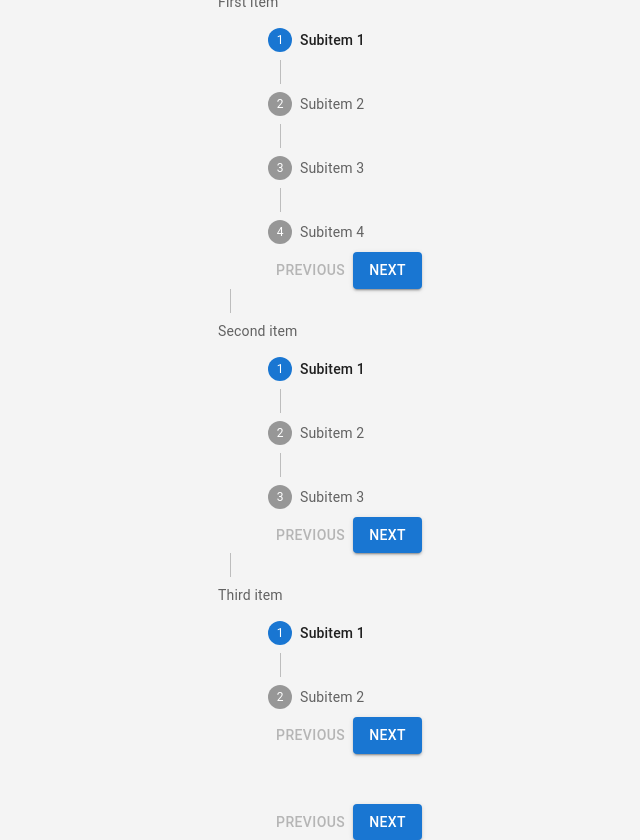
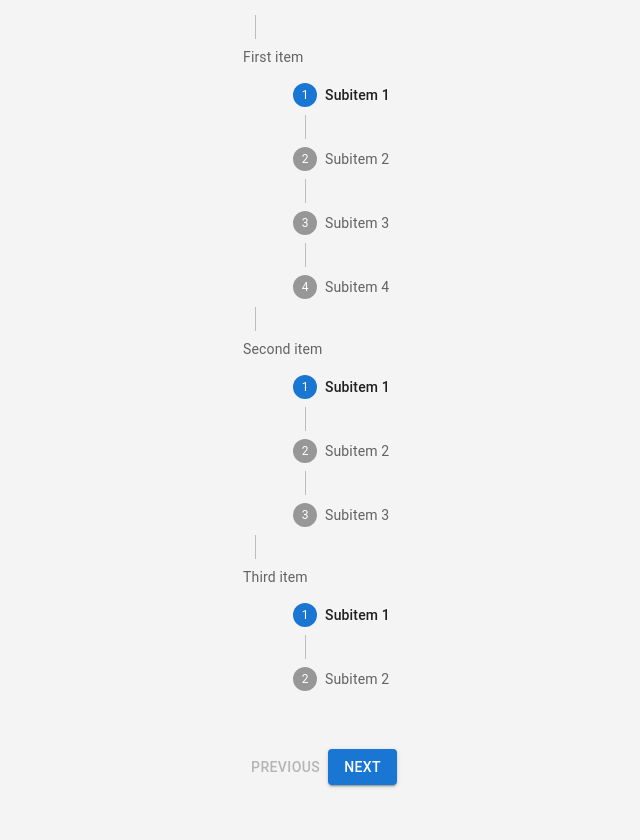
Before and after one commit to leandrofahur/react-sandbox, a React (Vite) app in the folder playground/react-mui-play/: page / in a window 1280 px wide. Shown: the whole page, without its empty margins (320-960 px from the left). After the commit the page ends 800 px from the top, so only its background shows below. Built offline with nearby package versions, Linux system fonts and the light colour scheme.

Commit message:
Using React-redux state management for inner and outer. Still the problem of all states changing

```diff
--- a/playground/react-mui-play/src/App.jsx
+++ b/playground/react-mui-play/src/App.jsx
@@ -1,5 +1,4 @@
-import React, { useState } from "react";
-import { Button, Box } from "@mui/material";
+import React from "react";
 import OuterStepper from "./components/MyStepper/OuterStepper/OuterStepper";
 
 import styles from "./App.module.scss";
--- a/playground/react-mui-play/src/components/MyStepper/InnerStepper/InnerStepper.jsx
+++ b/playground/react-mui-play/src/components/MyStepper/InnerStepper/InnerStepper.jsx
@@ -6,10 +6,10 @@ import { Button, Box, Stepper, Step, StepLabel } from "@mui/material";
 import styles from "./InnerStepper.module.scss";
 
 function InnerStepper(props) {
-  const { steps, activeStep, handleNext, handlePrevious } = props;
+  const { steps, activeStep } = props;
 
-  const isLastStep = activeStep === steps.length - 1;
-  const isFirstStep = activeStep === 0;
+  // const isLastStep = activeStep === steps.length - 1;
+  // const isFirstStep = activeStep === 0;
 
   return (
     <Box sx={{ paddingLeft: "50px" }}>
@@ -25,14 +25,14 @@ function InnerStepper(props) {
           );
         })}
       </Stepper>
-      <Box className={styles.boxCtaStyling}>
+      {/* <Box className={styles.boxCtaStyling}>
         <Button disabled={isFirstStep} onClick={handlePrevious}>
           Previous
         </Button>
         <Button variant="contained" onClick={handleNext} disabled={isLastStep}>
           {isLastStep ? "Finish" : "Next"}
         </Button>
-      </Box>
+      </Box> */}
     </Box>
   );
 }
@@ -40,8 +40,8 @@ function InnerStepper(props) {
 InnerStepper.propTypes = {
   steps: PropTypes.array.isRequired,
   activeStep: PropTypes.number.isRequired,
-  handleNext: PropTypes.func.isRequired,
-  handlePrevious: PropTypes.func.isRequired,
+  // handleNext: PropTypes.func.isRequired,
+  // handlePrevious: PropTypes.func.isRequired,
 };
 
 export default InnerStepper;
--- a/playground/react-mui-play/src/components/MyStepper/OuterStepper/OuterStepper.jsx
+++ b/playground/react-mui-play/src/components/MyStepper/OuterStepper/OuterStepper.jsx
@@ -21,23 +21,42 @@ function OuterStepper(props) {
   const activeOuterStep = useSelector((state) => state.stepper.activeOuterStep);
   const activeInnerStep = useSelector((state) => state.stepper.activeInnerStep);
 
-  const handleNextOuterStep = () => {
-    const innerStepsLength = steps[activeOuterStep].innerSteps.length;
-    dispatch(nextOuterStep({ innerStepsLength }));
+  const handleNext = () => {
+    if (activeInnerStep === steps[activeOuterStep].innerSteps.length - 1) {
+      // Last inner step, move to next outer step
+      dispatch(
+        nextOuterStep({
+          innerStepsLength: steps[activeOuterStep + 1].innerSteps.length,
+        })
+      );
+      dispatch(prevInnerStep());
+    } else {
+      // Move to next inner step
+      dispatch(
+        nextInnerStep({
+          innerStepsLength: steps[activeOuterStep].innerSteps.length,
+        })
+      );
+    }
   };
 
-  const handlePreviousOuterStep = () => {
-    const prevInnerStepsLength = steps[activeOuterStep - 1].innerSteps.length;
-    dispatch(prevOuterStep({ prevInnerStepsLength }));
-  };
-
-  const handleNextInnerStep = () => {
-    const innerStepsLength = steps[activeOuterStep].innerSteps.length;
-    dispatch(nextInnerStep({ innerStepsLength }));
-  };
-
-  const handlePreviousInnerStep = () => {
-    dispatch(prevInnerStep());
+  const handlePrevious = () => {
+    if (activeInnerStep === 0) {
+      // First inner step, move to previous outer step
+      dispatch(
+        prevOuterStep({
+          prevInnerStepsLength: steps[activeOuterStep - 1].innerSteps.length,
+        })
+      );
+      dispatch(
+        nextInnerStep({
+          innerStepsLength: steps[activeOuterStep - 1].innerSteps.length,
+        })
+      );
+    } else {
+      // Move to previous inner step
+      dispatch(prevInnerStep());
+    }
   };
 
   const isLastOuterStep = activeOuterStep === steps.length - 1;
@@ -57,14 +76,14 @@ function OuterStepper(props) {
             <>
               <Step key={step.label} {...stepProps}>
                 <StepLabel {...labelProps}>{step.label}</StepLabel>
-                {step.innerSteps.length > 0 && (
-                  <InnerStepper
-                    steps={step.innerSteps}
-                    activeStep={activeInnerStep}
-                    handleNext={handleNextInnerStep}
-                    handlePrevious={handlePreviousInnerStep}
-                  />
-                )}
+                {/* {step.innerSteps.length > 0 && ( */}
+                <InnerStepper
+                  steps={step.innerSteps}
+                  activeStep={activeInnerStep}
+                  handleNext={handleNext}
+                  handlePrevious={handlePrevious}
+                />
+                {/* )} */}
               </Step>
             </>
           );
@@ -73,13 +92,13 @@ function OuterStepper(props) {
       <Box className={styles.boxCtaStyling}>
         <Button
           disabled={isFirstOuterStep && isFirstInnerStep}
-          onClick={handlePreviousOuterStep}
+          onClick={handlePrevious}
         >
           Previous
         </Button>
         <Button
           variant="contained"
-          onClick={handleNextOuterStep}
+          onClick={handleNext}
           disabled={isLastOuterStep && isLastInnerStep}
         >
           {isLastOuterStep ? "Finish" : "Next"}
```
